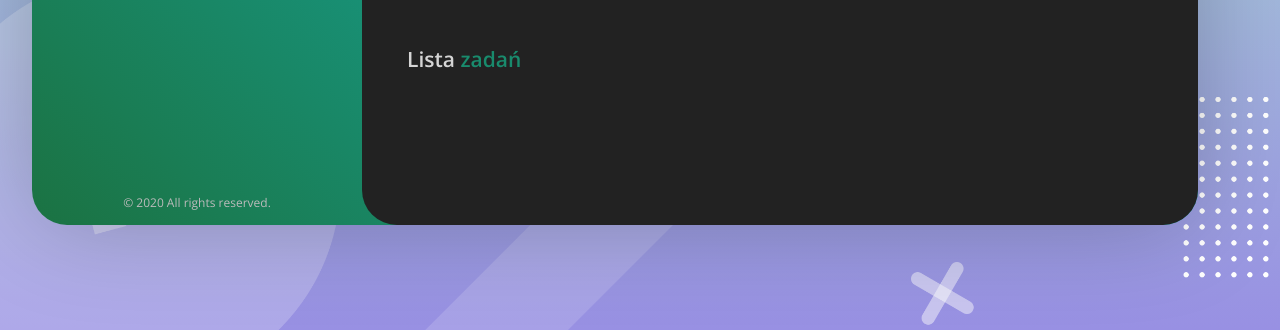
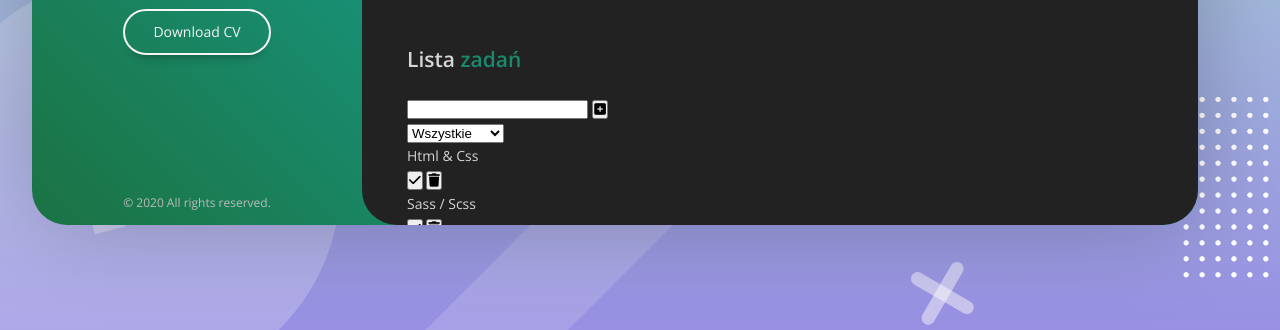
Before and after one commit to ruslan-horyn/new_CV_Portfolio, a website: page index.html in a window 1280 px wide. Shown: the part 495-825 px from the top of the page. Drawn offline with nearby package versions, Linux system fonts and the light colour scheme; some packages are replaced by stand-ins of ours.

Commit message:
add todo list section

```diff
--- a/index.html
+++ b/index.html
@@ -26,7 +26,7 @@
       <header class="header-section">
    <div class="header-content">
       <div class="header-photo">
-         <img src="img/Ruslan Horyn.jpg" alt="Ruslan Horyn">
+         <img src="img/Ruslan Horyn.png" alt="Ruslan Horyn">
       </div>
       <div class="header-title">
          <h2>Ruslan Horyn</h2>
@@ -398,51 +398,129 @@
 </section>
           <section data-id="portfolio" class="content portfolio-section active-section">
    <h2>Portfolio</h2>
-   <h3>Porównaj <span class="my-color">obrazy</span></h3>
+
    <div class="portfolio__container">
+      <h3>Porównaj <span class="my-color">obrazy</span></h3>
       <div class="screen__container">
-
          <div class="screen__layer layer">
-
             <div class="layer__container layer__container-top">
-
                <div class="layer__body layer__body-top">
-
                   <div class="layer__text layer__text-top">
                      <h5>Zwykły</h5>
                   </div>
-                  <img src="img/Ruslan Horyn.jpg" alt="">
-
+                  <img src="img/Ruslan Horyn.png" alt="Ruslan Horyn">
                </div>
-
-
             </div>
-
             <div class="layer__container layer__container-bottom">
                <div class="layer__body layer__body-bottom">
-
                   <div class="layer__text layer__text-bottom">
                      <h5>Kreskówkowy</h5>
                   </div>
-                  <img src="img/my-cartoon-avatar.png" alt="">
-
+                  <img src="img/my-cartoon-avatar.png" alt="my-cartoon-avatar">
                </div>
-
             </div>
-
          </div>
-
          <!-- screen__handle -->
          <div class="screen__handle"></div>
       </div>
    </div>
 
+   <div class="portfolio__container">
+      <h3>Lista <span class="my-color">zadań</span></h3>
+      <div class="todo__container">
+         <form class="todo__form-box">
+            <div class="todo__form">
+               <div class="todo__form-main-box"></div>
+               <input type="text" class="todo__input">
+               <button type="submit" class="todo__button">
+                  <i class="fas fa-plus-square"></i>
+               </button>
+            </div>
 
+            <div class="todo__select">
+               <select name="todos" class="todo__filter">
+                  <option value="all">Wszystkie</option>
+                  <option value="completed">Zrobione</option>
+                  <option value="uncompleted">Nie zrobione</option>
+               </select>
+            </div>
+         </form>
 
+         <div class="todo__box-list">
+            <ul class="todo__list">
+               <div class="todo__items todo__items-comleted">
+                  <li class="todo__item">Html & Css</li>
+                  <button class="todo__button-complete">
+                     <i class="fas fa-check" aria-hidden="true"></i>
+                  </button>
+                  <button class="todo__button-trash">
+                     <i class="fas fa-trash" aria-hidden="true"></i>
+                  </button>
+               </div>
 
-   <h3>Lista <span class="my-color">zadań</span></h3>
-   <div class="to-do-list-container">
+               <div class="todo__items todo__items-comleted">
+                  <li class="todo__item">Sass / Scss</li>
+                  <button class="todo__button-complete">
+                     <i class="fas fa-check" aria-hidden="true"></i>
+                  </button>
+                  <button class="todo__button-trash">
+                     <i class="fas fa-trash" aria-hidden="true"></i>
+                  </button>
+               </div>
 
+               <div class="todo__items todo__items-comleted">
+                  <li class="todo__item ">JavaScript / ES6</li>
+                  <button class="todo__button-complete">
+                     <i class="fas fa-check" aria-hidden="true"></i>
+                  </button>
+                  <button class="todo__button-trash">
+                     <i class="fas fa-trash" aria-hidden="true"></i>
+                  </button>
+               </div>
+
+               <div class="todo__items todo__items-comleted">
+                  <li class="todo__item ">Gulp & Babel</li>
+                  <button class="todo__button-complete">
+                     <i class="fas fa-check" aria-hidden="true"></i>
+                  </button>
+                  <button class="todo__button-trash">
+                     <i class="fas fa-trash" aria-hidden="true"></i>
+                  </button>
+               </div>
+
+               <div class="todo__items todo__items-comleted">
+                  <li class="todo__item ">MySQL</li>
+                  <button class="todo__button-complete">
+                     <i class="fas fa-check" aria-hidden="true"></i>
+                  </button>
+                  <button class="todo__button-trash">
+                     <i class="fas fa-trash" aria-hidden="true"></i>
+                  </button>
+               </div>
+
+               <div class="todo__items">
+                  <li class="todo__item ">React</li>
+                  <button class="todo__button-complete">
+                     <i class="fas fa-check" aria-hidden="true"></i>
+                  </button>
+                  <button class="todo__button-trash">
+                     <i class="fas fa-trash" aria-hidden="true"></i>
+                  </button>
+               </div>
+
+               <div class="todo__items">
+                  <li class="todo__item ">TypeScript</li>
+                  <button class="todo__button-complete">
+                     <i class="fas fa-check" aria-hidden="true"></i>
+                  </button>
+                  <button class="todo__button-trash">
+                     <i class="fas fa-trash" aria-hidden="true"></i>
+                  </button>
+               </div>
+            </ul>
+         </div>
+
+      </div>
    </div>
 </section>
           <section data-id="contact" class="content contact-section ">
```
